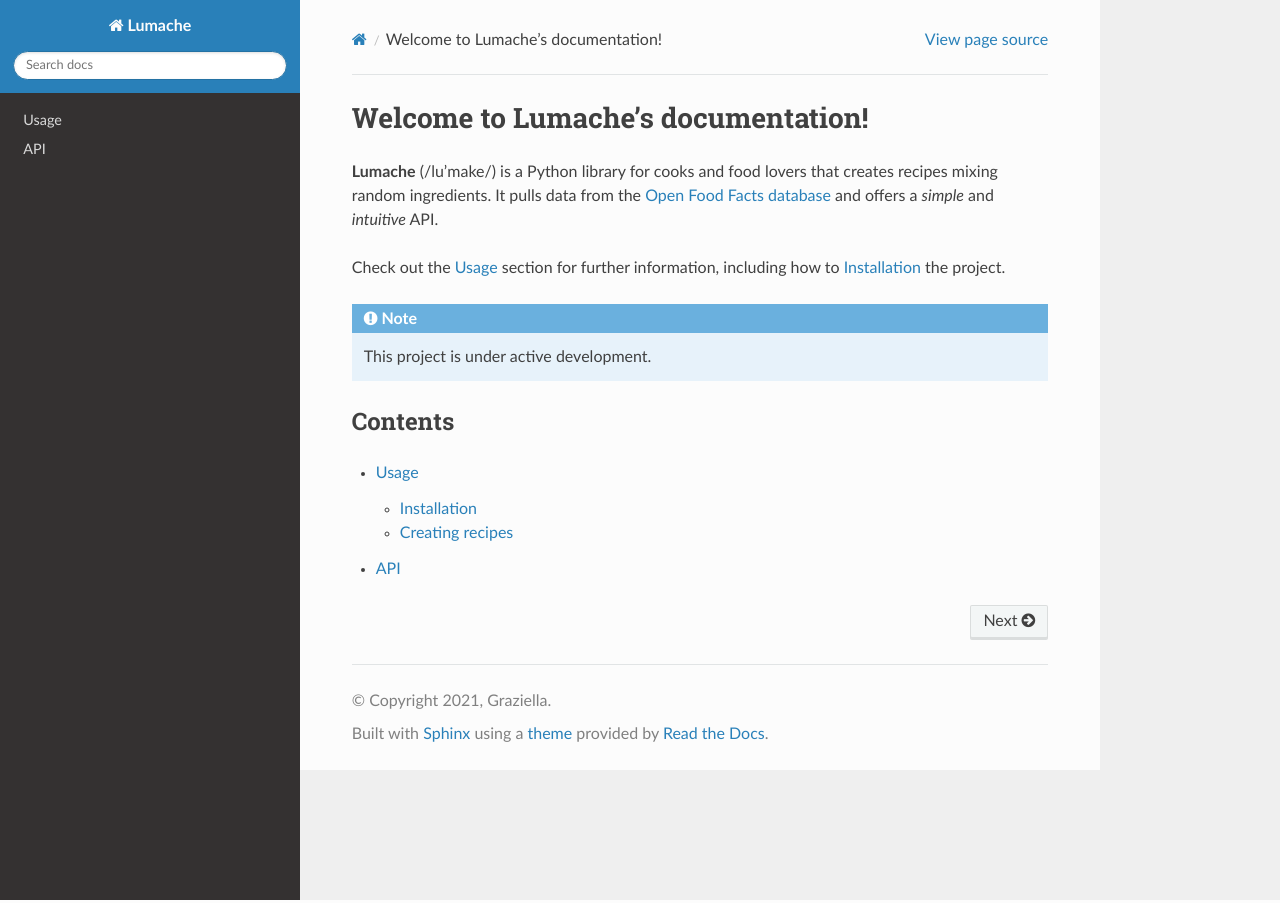
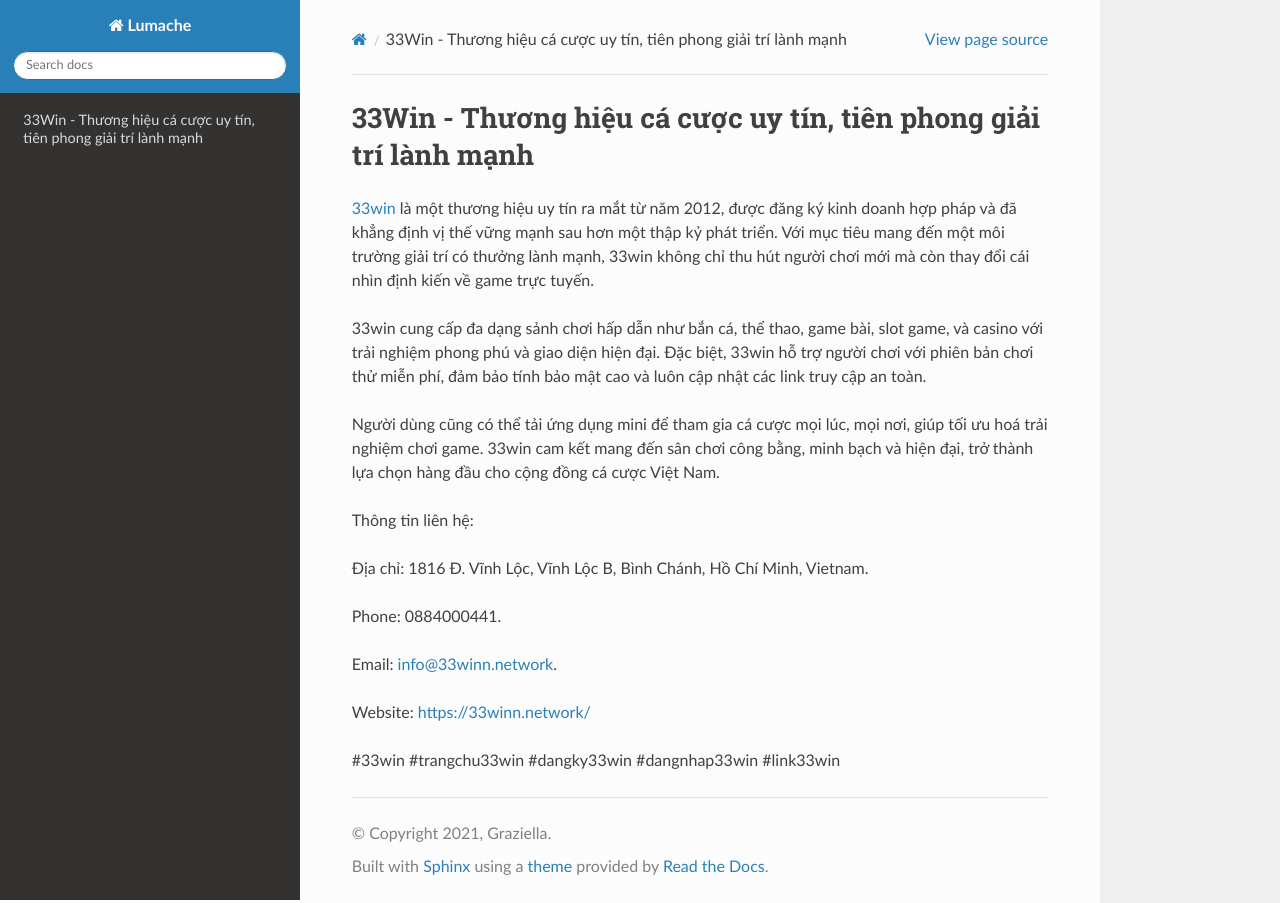
Before and after one commit to p8ebermouc/33winnetwork, a Sphinx documentation site: the page built from docs/source/index.rst, in a window 1280 px wide. Built offline with Sphinx 7.4.7 and the Read the Docs theme 3.1.0, drawn with Linux system fonts in a browser that asks for light colours.

Commit message:
Update index.rst

```diff
--- a/docs/source/index.rst
+++ b/docs/source/index.rst
@@ -1,22 +1,20 @@
-Welcome to Lumache's documentation!
+33Win - Thương hiệu cá cược uy tín, tiên phong giải trí lành mạnh
 ===================================
 
-**Lumache** (/lu'make/) is a Python library for cooks and food lovers
-that creates recipes mixing random ingredients.
-It pulls data from the `Open Food Facts database <https://world.openfoodfacts.org/>`_
-and offers a *simple* and *intuitive* API.
+`33win <https://33winn.network/>`_ là một thương hiệu uy tín ra mắt từ năm 2012, được đăng ký kinh doanh hợp pháp và đã khẳng định vị thế vững mạnh sau hơn một thập kỷ phát triển. Với mục tiêu mang đến một môi trường giải trí có thưởng lành mạnh, 33win không chỉ thu hút người chơi mới mà còn thay đổi cái nhìn định kiến về game trực tuyến.
 
-Check out the :doc:`usage` section for further information, including
-how to :ref:`installation` the project.
+33win cung cấp đa dạng sảnh chơi hấp dẫn như bắn cá, thể thao, game bài, slot game, và casino với trải nghiệm phong phú và giao diện hiện đại. Đặc biệt, 33win hỗ trợ người chơi với phiên bản chơi thử miễn phí, đảm bảo tính bảo mật cao và luôn cập nhật các link truy cập an toàn.
 
-.. note::
+Người dùng cũng có thể tải ứng dụng mini để tham gia cá cược mọi lúc, mọi nơi, giúp tối ưu hoá trải nghiệm chơi game. 33win cam kết mang đến sân chơi công bằng, minh bạch và hiện đại, trở thành lựa chọn hàng đầu cho cộng đồng cá cược Việt Nam.
 
-   This project is under active development.
+Thông tin liên hệ:
 
-Contents
---------
+Địa chỉ: 1816 Đ. Vĩnh Lộc, Vĩnh Lộc B, Bình Chánh, Hồ Chí Minh, Vietnam.
 
-.. toctree::
+Phone: 0884000441.
 
-   usage
-   api
+Email: info@33winn.network.
+
+Website: https://33winn.network/
+
+#33win #trangchu33win #dangky33win #dangnhap33win #link33win
```
